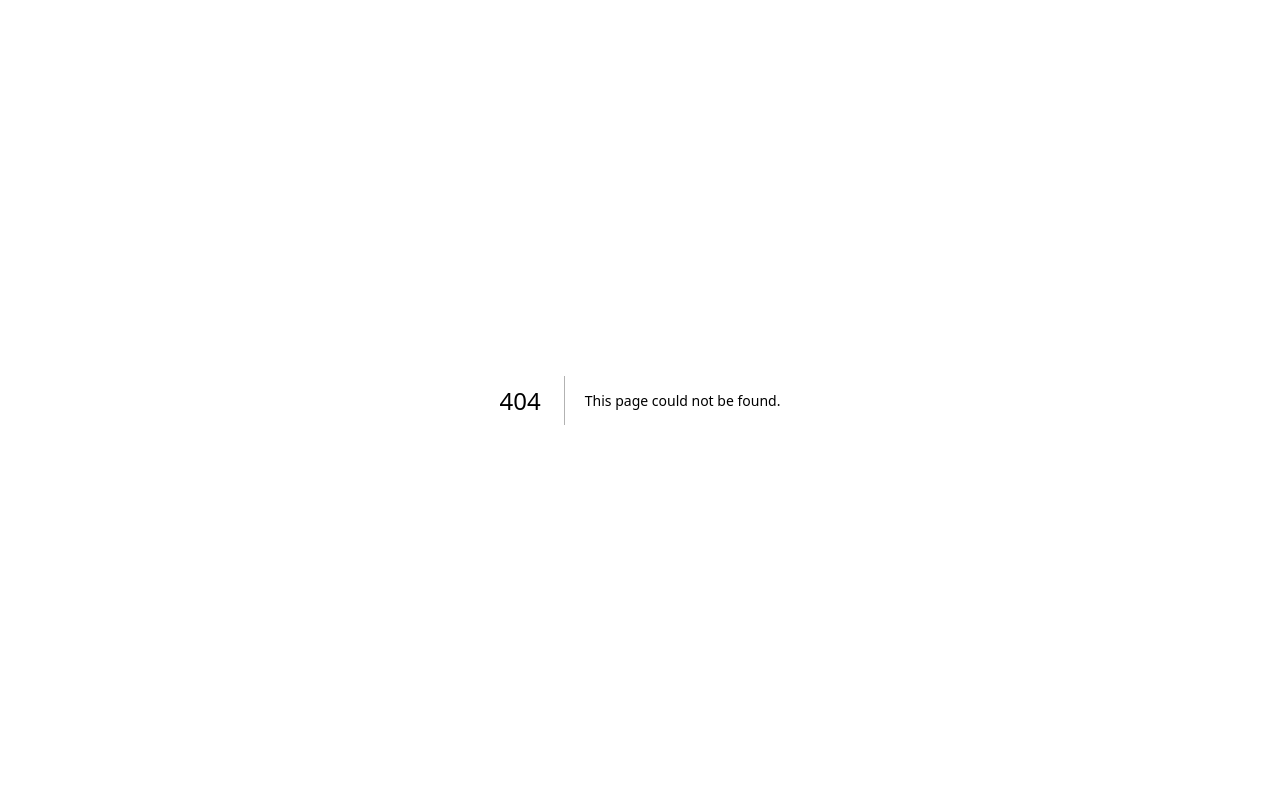
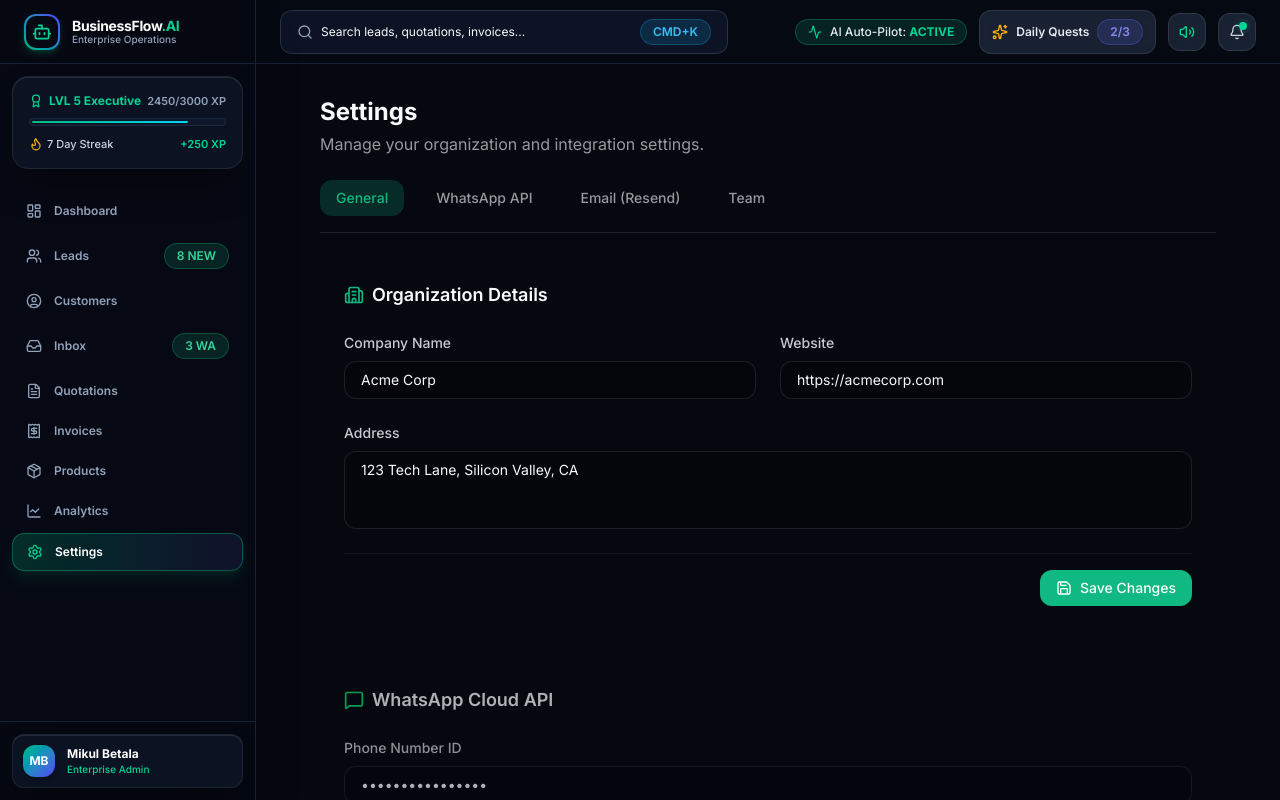
Before and after one commit to TechyMikul/BusinessFlowAI, a Next.js app: page /dashboard/settings in a window 1280 px wide. Before the commit this address had no page. Built offline with nearby package versions, Linux system fonts and the light colour scheme.

Commit message:
Add src/app/dashboard/settings/page.tsx

```diff
--- /dev/null
+++ b/src/app/dashboard/settings/page.tsx
@@ -0,0 +1,62 @@
+"use client";
+import { Save, Building2, Phone, Mail, MessageSquare, Plus, Trash2 } from "lucide-react";
+
+export default function SettingsPage() {
+  return (
+    <div className="flex flex-col gap-6 max-w-4xl mx-auto">
+      <div>
+        <h1 className="text-2xl font-bold">Settings</h1>
+        <p className="text-foreground/60 mt-1">Manage your organization and integration settings.</p>
+      </div>
+
+      <div className="flex gap-4 border-b border-white/10 pb-4">
+        {["General", "WhatsApp API", "Email (Resend)", "Team"].map((tab, i) => (
+          <button key={tab} className={`px-4 py-2 rounded-lg text-sm font-medium transition-colors ${i === 0 ? 'bg-primary/20 text-primary' : 'text-foreground/60 hover:bg-white/5 hover:text-foreground'}`}>
+            {tab}
+          </button>
+        ))}
+      </div>
+
+      <div className="flex flex-col gap-8">
+        <div className="glass p-6 rounded-2xl flex flex-col gap-6">
+          <h2 className="text-lg font-semibold flex items-center gap-2"><Building2 className="w-5 h-5 text-primary" /> Organization Details</h2>
+
+          <div className="grid grid-cols-2 gap-6">
+            <div className="flex flex-col gap-2">
+              <label className="text-sm font-medium text-foreground/80">Company Name</label>
+              <input type="text" defaultValue="Acme Corp" className="bg-black/20 border border-white/10 rounded-lg px-4 py-2 text-sm outline-none focus:border-primary/50 transition-colors" />
+            </div>
+            <div className="flex flex-col gap-2">
+              <label className="text-sm font-medium text-foreground/80">Website</label>
+              <input type="text" defaultValue="https://acmecorp.com" className="bg-black/20 border border-white/10 rounded-lg px-4 py-2 text-sm outline-none focus:border-primary/50 transition-colors" />
+            </div>
+            <div className="flex flex-col gap-2 col-span-2">
+              <label className="text-sm font-medium text-foreground/80">Address</label>
+              <textarea rows={3} className="bg-black/20 border border-white/10 rounded-lg px-4 py-2 text-sm outline-none focus:border-primary/50 transition-colors resize-none" defaultValue="123 Tech Lane, Silicon Valley, CA" />
+            </div>
+          </div>
+
+          <div className="flex justify-end pt-4 border-t border-white/5">
+            <button className="bg-primary hover:bg-primary/90 text-white px-4 py-2 rounded-lg text-sm font-medium transition-colors flex items-center gap-2">
+              <Save className="w-4 h-4" /> Save Changes
+            </button>
+          </div>
+        </div>
+
+        <div className="glass p-6 rounded-2xl flex flex-col gap-6 opacity-70 hover:opacity-100 transition-opacity">
+          <h2 className="text-lg font-semibold flex items-center gap-2"><MessageSquare className="w-5 h-5 text-green-400" /> WhatsApp Cloud API</h2>
+          <div className="grid grid-cols-1 gap-4">
+            <div className="flex flex-col gap-2">
+              <label className="text-sm font-medium text-foreground/80">Phone Number ID</label>
+              <input type="password" value="****************" readOnly className="bg-black/20 border border-white/10 rounded-lg px-4 py-2 text-sm outline-none" />
+            </div>
+            <div className="flex flex-col gap-2">
+              <label className="text-sm font-medium text-foreground/80">Access Token</label>
+              <input type="password" value="****************************************" readOnly className="bg-black/20 border border-white/10 rounded-lg px-4 py-2 text-sm outline-none" />
+            </div>
+          </div>
+        </div>
+      </div>
+    </div>
+  );
+}
```
